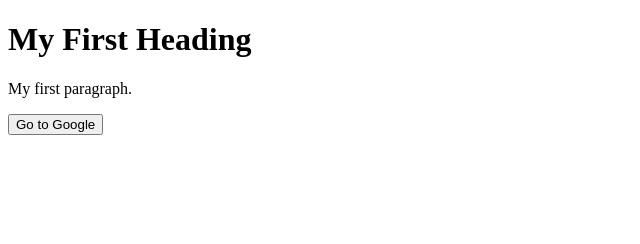
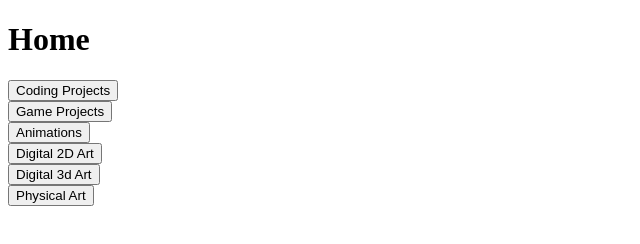
Before and after one commit to ukjolie2/ukjolie2.github.io, a plain HTML site: page index.html in a window 1280 px wide. Shown: the whole page, without its empty margins (0-640 px from the left). Drawn offline with Linux system fonts and the light colour scheme.

Commit message:
Update Home page with links

```diff
--- a/index.html
+++ b/index.html
@@ -2,11 +2,24 @@
 <html>
 <body>
 
-    <h1>My First Heading</h1>
-    <p>My first paragraph.</p>
-    <form action="http://google.com">
-        <input type="submit" value="Go to Google" />
+    <h1>Home</h1>
+    <form action="https://ukjolie2.github.io/coding-projects.html">
+        <input type="submit" value="Coding Projects" />
     </form>
-
+    <form action="https://ukjolie2.github.io/game-projects.html">
+        <input type="submit" value="Game Projects" />
+    </form>
+    <form action="https://ukjolie2.github.io/animations.html">
+        <input type="submit" value="Animations" />
+    </form>
+    <form action="https://ukjolie2.github.io/dig-2d-art.html">
+        <input type="submit" value="Digital 2D Art" />
+    </form>
+    <form action="https://ukjolie2.github.io/dig-3d-art.html">
+        <input type="submit" value="Digital 3d Art" />
+    </form>
+    <form action="https://ukjolie2.github.io/phys-art.html">
+        <input type="submit" value="Physical Art" />
+    </form>
 </body>
 </html>
```
